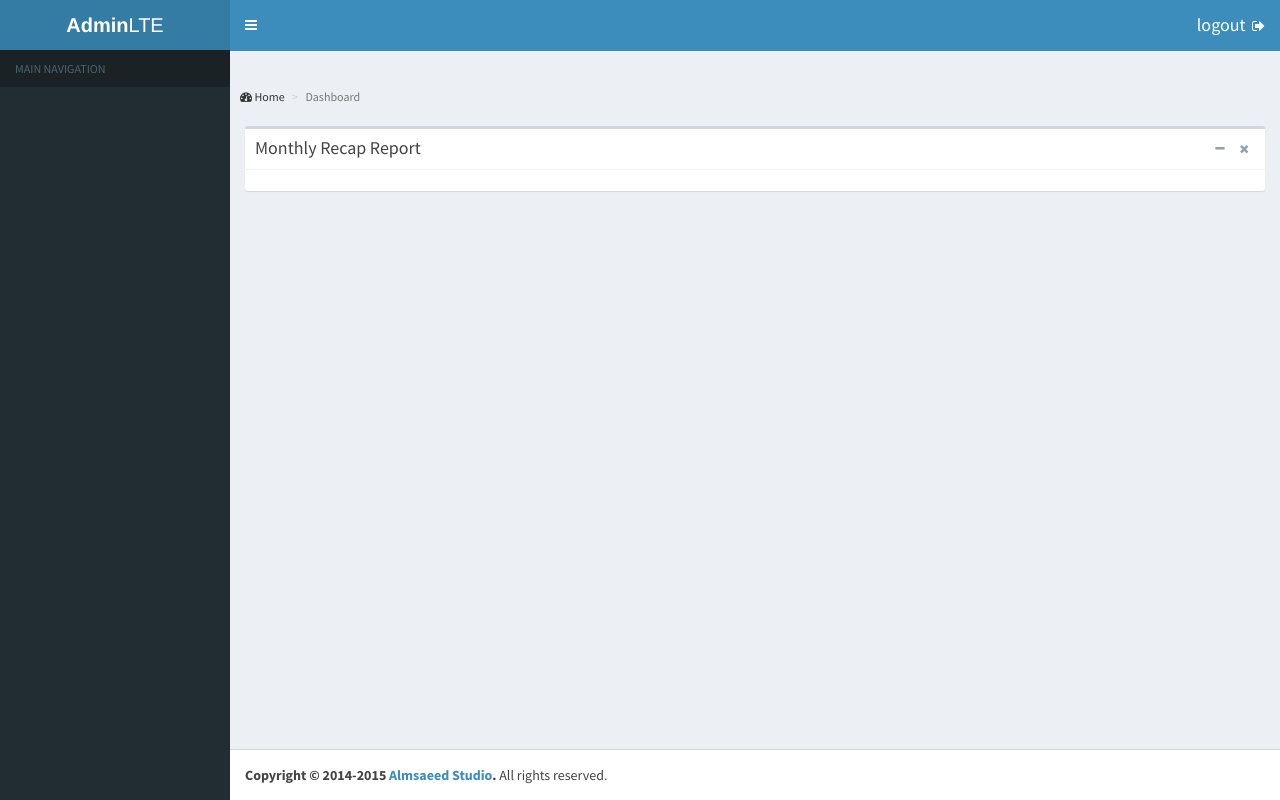
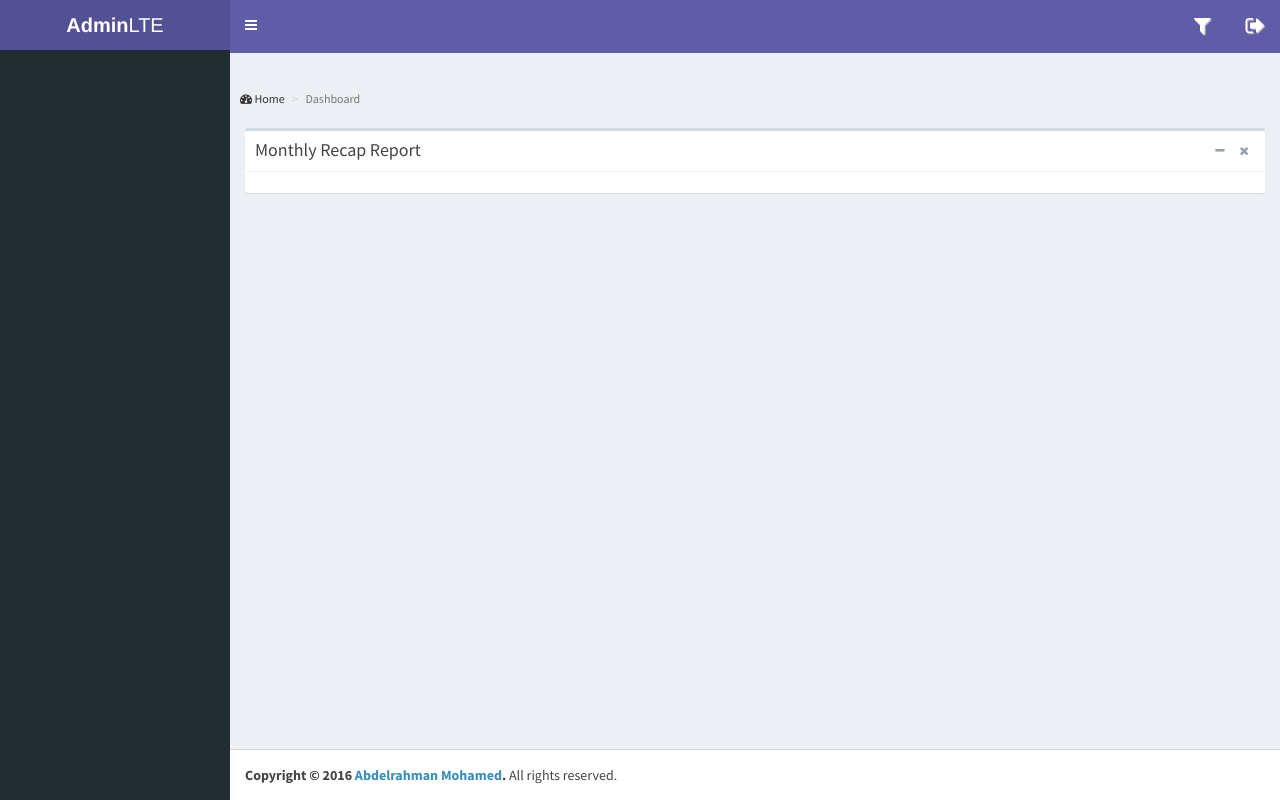
Before and after one commit to abdofawzi5/Store, a Django app: template templates/StockDashboard/companyLevel.html in a window 1280 px wide. Run offline with Django 3.2, Linux system fonts and the light colour scheme; the template is opened without the code that fills it, so the values that code supplies are empty; some libraries are stand-ins or nearby versions.

Commit message:
change layout and apply logout

```diff
--- a/StockDashboard/views.py
+++ b/StockDashboard/views.py
@@ -1,7 +1,7 @@
 from django.shortcuts import render_to_response
 from django.contrib.auth.decorators import login_required
 
-#@login_required(login_url='/admin/login/')
+@login_required(login_url='/admin/login/')
 def companyLevel(request):
     context = {}
     return render_to_response('StockDashboard/companyLevel.html',context)
--- a/Store/urls.py
+++ b/Store/urls.py
@@ -15,7 +15,7 @@ urlpatterns = [
 
     # Examples:
     # url(r'^$', 'Store.views.home', name='home'),
-    url(r'^stockdashboard/', include('StockDashboard.urls',namespace="StockDashboard")),
+    url(r'^$', include('StockDashboard.urls',namespace="StockDashboard")),
 
 ]
 
--- a/Store/views.py
+++ b/Store/views.py
@@ -7,6 +7,6 @@ from Store import settings
 from django.views.static import serve
 #from django.core.servers.basehttp import FileWrapper
 
-@login_required
+@login_required(login_url='/admin/login/')
 def protected_media(request, filename=None, show_indexes=False):
     return serve(request, filename,settings.MEDIA_ROOT,  show_indexes)
--- a/templates/StockDashboard/companyLevel.html
+++ b/templates/StockDashboard/companyLevel.html
@@ -2,7 +2,6 @@
 {% load staticfiles %}
 {% block import_style%}{%endblock%}
 {% block sidebar_menu%}
-<li class="header">MAIN NAVIGATION</li>
 {%endblock%}
 {% block content_header%}
 <li class="active">Dashboard</li>
--- a/templates/StockDashboard/dashboard_layout.html
+++ b/templates/StockDashboard/dashboard_layout.html
@@ -21,8 +21,13 @@
 <!--     <link href="{% static 'StockDashboard/css/rtl-min.css' %}" rel="stylesheet" type="text/css" />
  -->
     {% block import_style%}{%endblock%}
+    <style type="text/css">
+      .faicon-size{
+        font-size: 1.5em;text-shadow: 1px 1px 1px #ccc;
+      }
+    </style>
   </head>
-  <body class="skin-blue sidebar-mini">
+  <body class="skin-purple sidebar-mini">
     <div class="wrapper">
 
 <!-- ******************************************************************************** -->
@@ -45,11 +50,40 @@
           <!-- Navbar Right Menu -->
           <div class="navbar-custom-menu">
             <ul class="nav navbar-nav">
-              <!-- Messages: style can be found in dropdown.less-->
+				<!-- Filter: style can be found in dropdown.less -->
+				<li class="dropdown user user-menu">
+					<a href="#" class="dropdown-toggle" data-toggle="dropdown">
+					  <i class="fa fa-filter faicon-size"></i>
+					</a>
+					<ul class="dropdown-menu" >
+						<!-- User image -->
+						<li class="user-header" style="height:110px;">
+						<p>Filter on specific date</p>
+					    	<!-- Date Filter -->
+						    <div class="form-group">
+						        <div class="input-group">
+						          <div class="input-group-addon">
+						            <i class="fa fa-calendar"></i>
+						          </div>
+						          <input type="text" class="dateFilter form-control pull-right" name="dateFilter"  id="dateFilter" style="position: relative; z-index: 100000;" />
+						        </div><!-- /.input group -->
+						    </div><!-- /.form group -->
+					  </li>
+					  <!-- Menu Footer-->
+					  <li class="user-footer">
+					    <div class="pull-left">
+					      <a href="#" class="btn btn-default btn-flat">Filter</a>
+					    </div>
+					    <div class="pull-right">
+					      <a href="#" class="btn btn-default btn-flat">Go Live</a>
+					    </div>
+					  </li>
+					</ul>
+				</li>
+              <!-- Logout: style can be found in dropdown.less-->
               <li class="dropdown messages-menu">
-                <a href="#" class="dropdown-toggle">
-                  <small class="h4">logout&nbsp;</small>
-                  <i class="fa fa-sign-out"></i>
+                <a href="/admin/logout/?next=/" class="dropdown-toggle">
+                  <i class="fa fa-sign-out faicon-size"></i>
                 </a>
               </li>
             </ul>
@@ -96,7 +130,7 @@
 <!-- ************************************* Footer **************************************** -->
 <!-- ************************************************************************************* -->
       <footer class="main-footer">
-        <strong>Copyright &copy; 2014-2015 <a href="http://almsaeedstudio.com">Almsaeed Studio</a>.</strong> All rights reserved.
+        <strong>Copyright &copy; 2016 <a href="https://eg.linkedin.com/in/abdelrahman-mohamed-8393bb91">Abdelrahman Mohamed</a>.</strong> All rights reserved.
       </footer>
 
 
```
